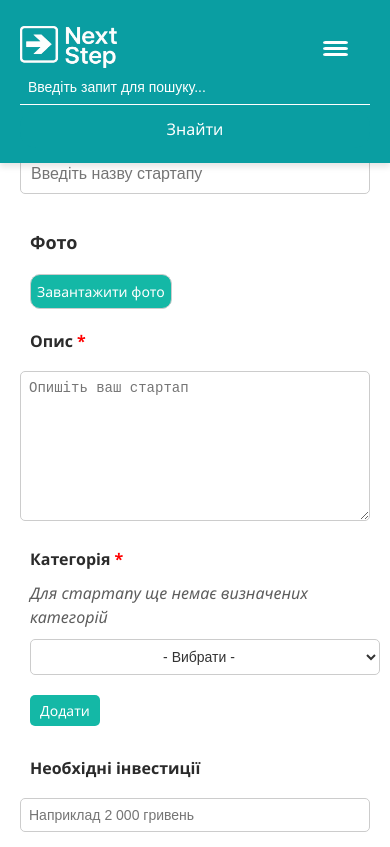
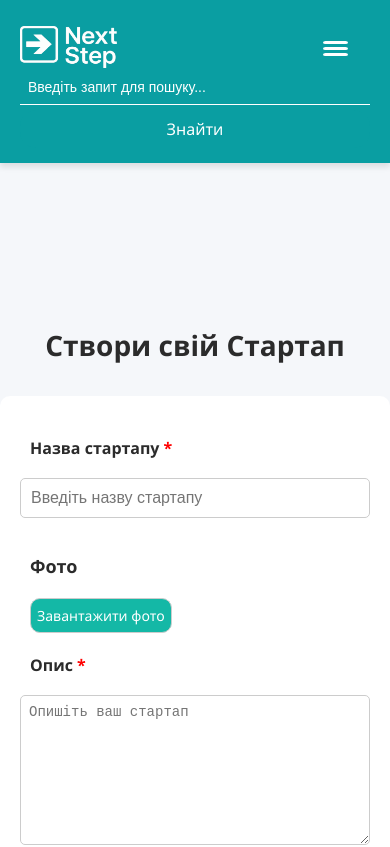
Before and after one commit to dark0m0n/NextStep, a React app in the folder frontend/: page /createproj in a window 390 px wide. Shown: the top 847 px of the page. Built offline with nearby package versions, Linux system fonts and the light colour scheme; the HTML template or start-up script is replaced by a standard one.

Commit message:
phone ver. updated

```diff
--- a/frontend/src/assets/styles/createProfileCSS.css
+++ b/frontend/src/assets/styles/createProfileCSS.css
@@ -267,6 +267,9 @@
      Адаптація під мобільні пристрої
   ================================ */
   @media (max-width: 768px) {
+    .create-profile {
+        margin-top: 50%;
+    }
     .info h2 {
       font-size: 28px;
       text-align: left;
--- a/frontend/src/assets/styles/createProjCSS.css
+++ b/frontend/src/assets/styles/createProjCSS.css
@@ -36,11 +36,12 @@
   }
 
   /* Секція створення проекту */
-  .create-project {
+.create-project {
     display: flex;
     align-items: center;
     flex-direction: column;
-  }
+
+}
 
   /* ===============================
      Формові елементи
@@ -164,6 +165,9 @@
      Адаптація під мобільні пристрої
   ================================ */
   @media (max-width: 768px) {
+    .create-project {
+        margin-top: 50%;
+    }
     .info h2 {
       font-size: 28px;
       max-width: 100%;
--- a/frontend/src/assets/styles/profilePageCSS.css
+++ b/frontend/src/assets/styles/profilePageCSS.css
@@ -179,6 +179,7 @@
     .profile-container {
       max-width: 90%;
       padding: 15px;
+      margin-top: 35%;
     }
 
     .profile-header {
--- a/frontend/src/assets/styles/projPageCSS.css
+++ b/frontend/src/assets/styles/projPageCSS.css
@@ -306,6 +306,9 @@ input[type=radio] {
      Адаптація під мобільні пристрої
   ================================ */
 @media (max-width: 768px) {
+    #root {
+        margin-top: 33%;
+    }
     body, html {
         overflow: scroll; /* або scroll */
     }
@@ -386,6 +389,7 @@ input[type=radio] {
         width: 100%;
         max-width: 100%;
         margin-top: 20px;
+        margin-bottom: 20px;
     }
 
     .fbs-proj {
```
